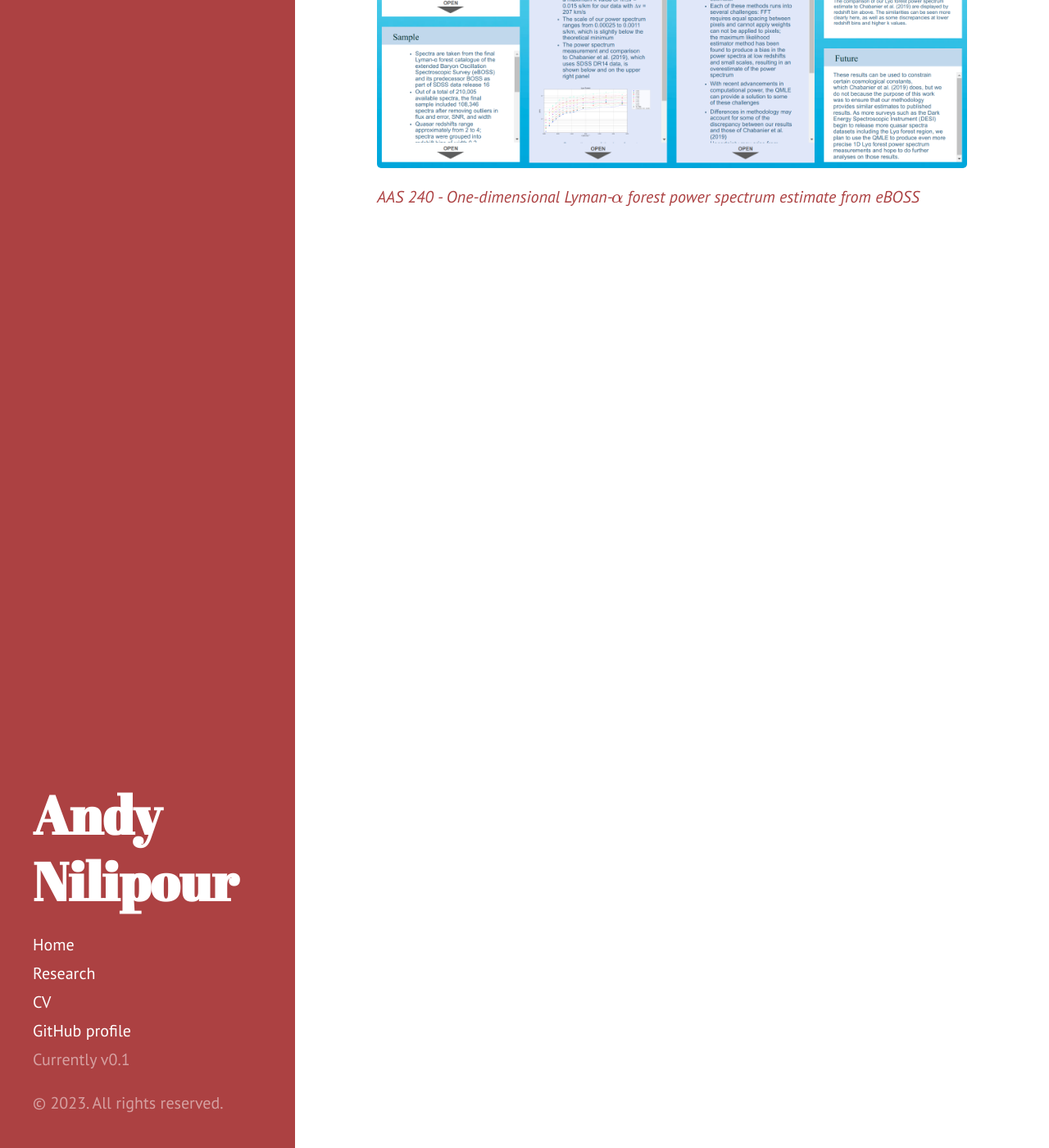
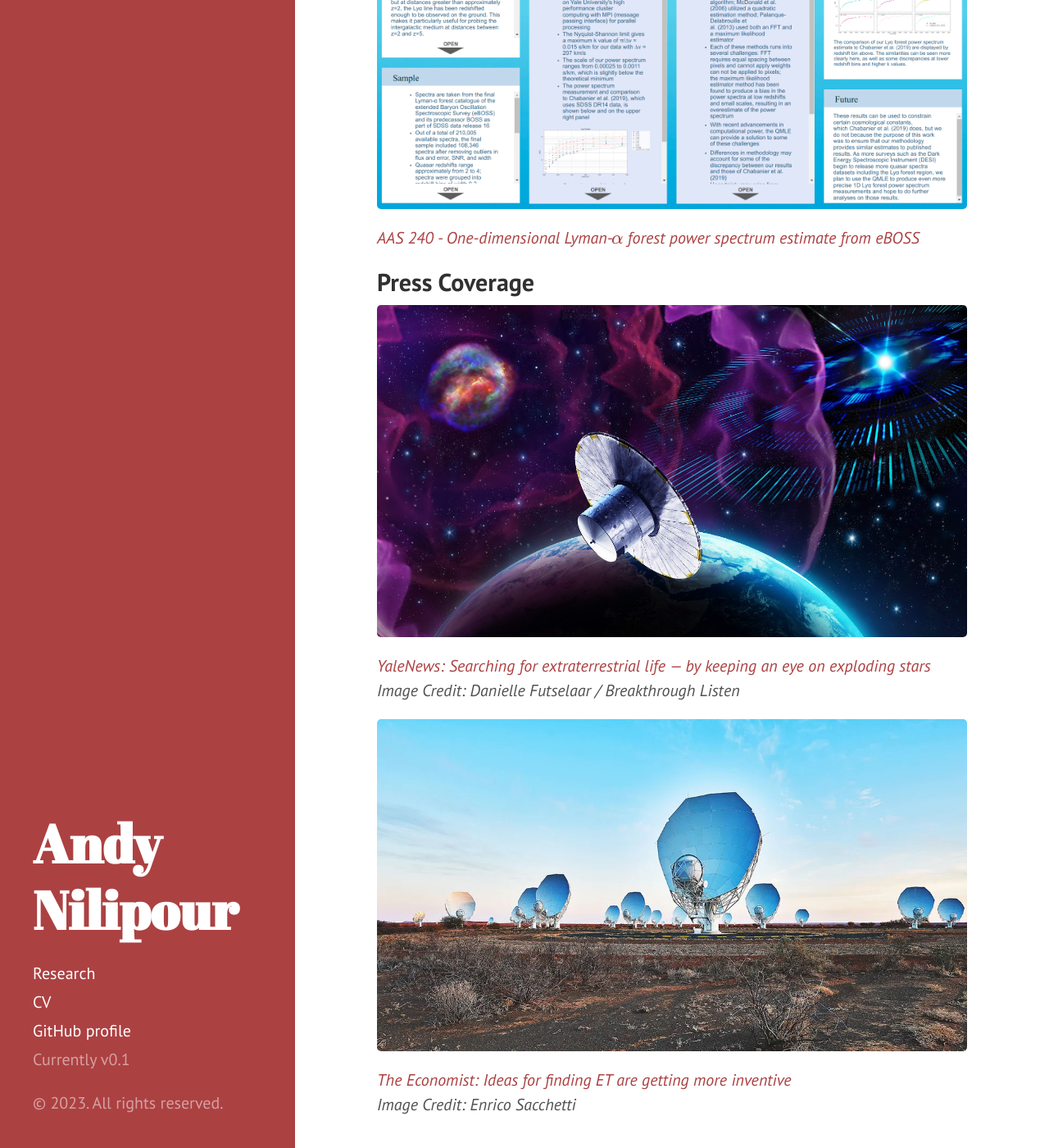
Before and after one commit to anilipour/anilipour.github.io, a Jekyll site: the page built from ptp.md, in a window 1280 px wide and 1400 px high, scrolled down 2075 px. Shown: the whole window at 82% size. Built offline with Jekyll 4.4.1, drawn with Linux system fonts in a browser that asks for light colours; formulas are drawn with MathJax 3; some of the changed text lies outside the part shown.

Commit message:
Added press, more info

```diff
--- a/_includes/sidebar.html
+++ b/_includes/sidebar.html
@@ -10,7 +10,8 @@
     </div>
 
     <nav class="sidebar-nav">
-      <a class="sidebar-nav-item{% if page.url == site.baseurl %} active{% endif %}" href="/">Home</a>
+      <!-- <a class="sidebar-nav-item{% if page.url == site.baseurl %} active{% endif %}" href="/">Home</a> -->
+      <!-- Uncomment above line to add Home to sidebar -->
 
       {% comment %}
         The code below dynamically generates a sidebar nav of pages with
@@ -27,7 +28,7 @@
             {% endif %}
         {% endif %}
       {% endfor %}
-      <a class="sidebar-nav-item" href="files/anilipour_cv.pdf" target="_blank">CV</a>
+      <a class="sidebar-nav-item" href="/files/anilipour_cv.pdf" target="_blank">CV</a>
       <a class="sidebar-nav-item" href="{{ site.github.repo }}" target="_blank">GitHub profile</a>
       <span class="sidebar-nav-item">Currently v{{ site.version }}</span>
     </nav>
--- a/ptp.md
+++ b/ptp.md
@@ -1,6 +1,6 @@
 ---
 layout: page
-title: Publications, Talks, and Posters
+title: Publications, Presentations, Posters, and Press
 show: hide
 ---
 
@@ -25,3 +25,13 @@ show: hide
 
 [![Lyman-a](/images/aas240lymana.png "Lyman-a")](https://aas240-aas.ipostersessions.com/?s=7A-34-77-02-25-72-22-5C-15-06-27-65-0D-E9-5E-D2)
 *[AAS 240 - One-dimensional Lyman-$\alpha$ forest power spectrum estimate from eBOSS](https://aas240-aas.ipostersessions.com/?s=7A-34-77-02-25-72-22-5C-15-06-27-65-0D-E9-5E-D2)*
+
+## Press Coverage
+
+[![SETI Ellipsoid](/images/seto_scheme.jpg "SETI Ellipsoid")](https://news.yale.edu/2023/07/31/searching-extraterrestrial-life-keeping-eye-exploding-stars)
+*[YaleNews: Searching for extraterrestrial life — by keeping an eye on exploding stars](https://news.yale.edu/2023/07/31/searching-extraterrestrial-life-keeping-eye-exploding-stars)*
+*Image Credit: Danielle Futselaar / Breakthrough Listen*
+
+[![MeerKAT](/images/economist.png "MeerKAT")](https://www.economist.com/science-and-technology/2023/01/18/ideas-for-finding-et-are-getting-more-inventive)
+*[The Economist: Ideas for finding ET are getting more inventive](https://www.economist.com/science-and-technology/2023/01/18/ideas-for-finding-et-are-getting-more-inventive)*
+*Image Credit: Enrico Sacchetti*
```
Also changed, not shown: index.md (+5 -1 lines), research.md (+1 -1 lines), images/economist.png (added).
